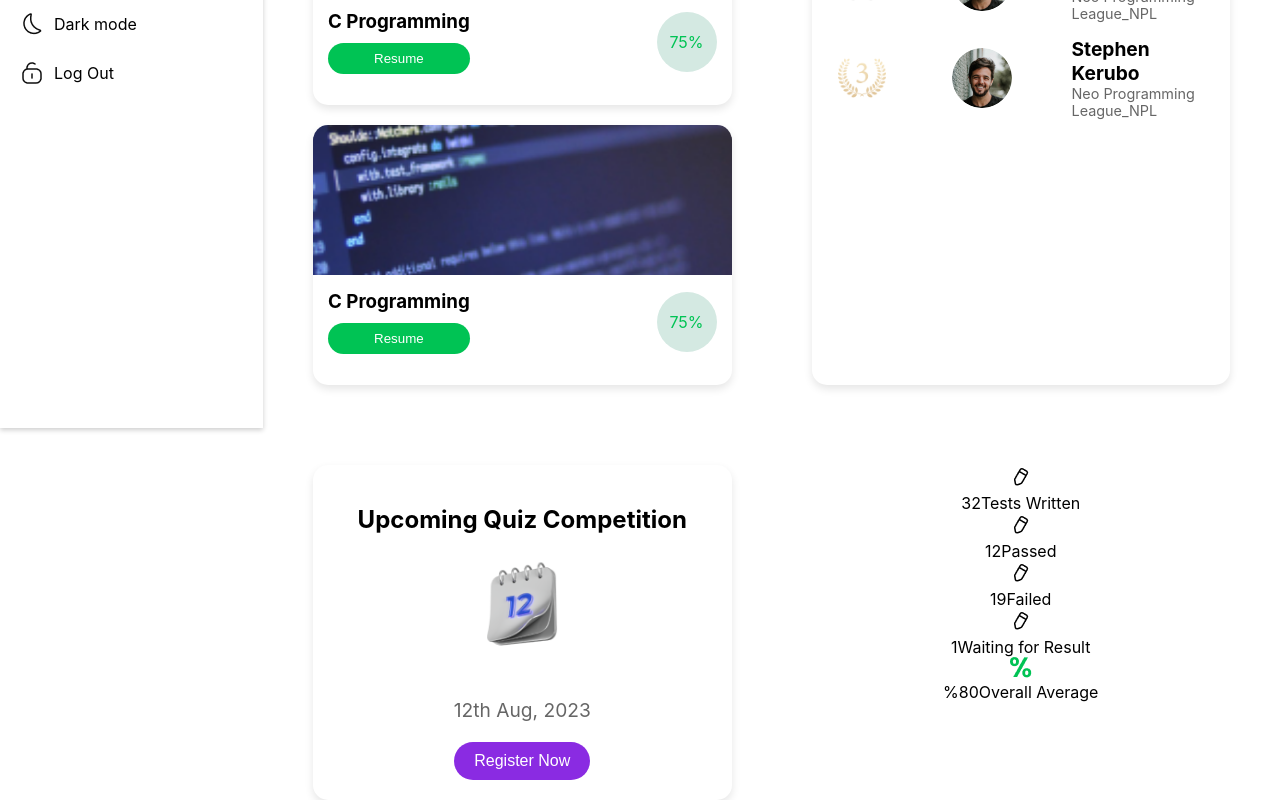
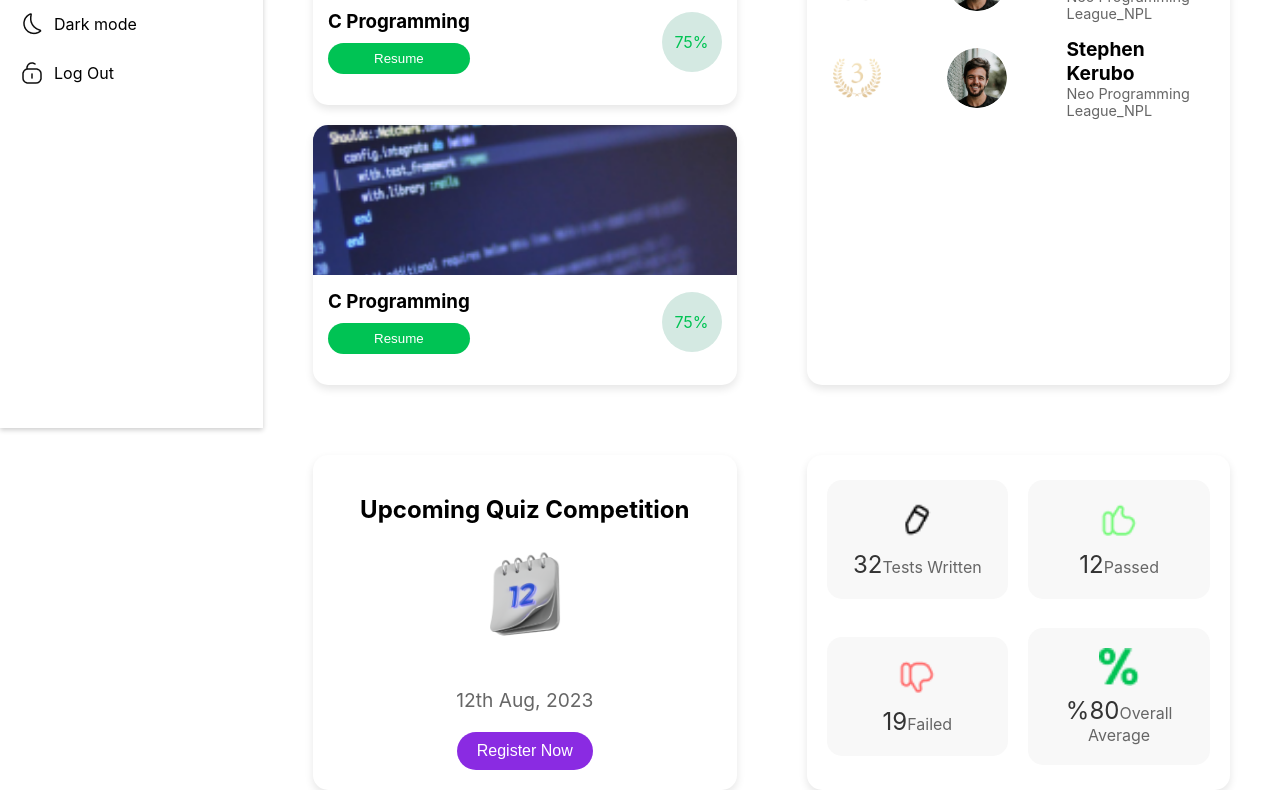
Before and after one commit to Ali-H-Hassan/ByteBattles-CodingAdventure, a React (Create React App) app in the folder frontend/: page /Dashboard in a window 1280 px wide. Shown: the part 372-1172 px from the top of the page. Built offline with nearby package versions, Linux system fonts and the light colour scheme.

Commit message:
Stats Styling

```diff
--- a/frontend/src/pages/Dashboard/Dashboard.css
+++ b/frontend/src/pages/Dashboard/Dashboard.css
@@ -97,7 +97,7 @@
   display: grid;
   grid-template-columns: 1fr 1fr;
   grid-template-rows: auto;
-  gap: 80px;
+  gap: 70px;
   margin-top: 20px;
 }
 
@@ -292,3 +292,46 @@ h3 {
   cursor: pointer;
   font-size: 1em;
 }
+.statistics {
+  background: #fff;
+  border-radius: 15px;
+  box-shadow: 0 4px 8px rgba(0, 0, 0, 0.1);
+  padding: 20px;
+  display: grid;
+  grid-template-columns: repeat(2, 1fr);
+  grid-gap: 20px;
+  align-items: center;
+  justify-items: center;
+}
+
+.statistic-card {
+  background: #f8f8f8;
+  border-radius: 15px;
+  padding: 20px;
+  display: flex;
+  flex-direction: column;
+  align-items: center;
+  justify-content: center;
+  width: 100%;
+}
+
+.statistic-icon {
+  width: 40px;
+  height: auto;
+  margin-bottom: 10px;
+}
+
+.statistic-info {
+  text-align: center;
+}
+
+.statistic-number {
+  font-size: 1.5em;
+  color: #333;
+  margin-bottom: 5px;
+}
+
+.statistic-text {
+  font-size: 1em;
+  color: #666;
+}
--- a/frontend/src/pages/Dashboard/Dashboard.jsx
+++ b/frontend/src/pages/Dashboard/Dashboard.jsx
@@ -15,7 +15,6 @@ import GoldMedal from "../../assets/gold-medal.png";
 import SilverMedal from "../../assets/silver-medal.png";
 import BronzeMedal from "../../assets/bronze-medal.png";
 import CalendarIcon from "../../assets/CalendarIcon.png";
-import Participants from "../../assets/Work.png";
 import Average from "../../assets/%.png";
 import Passed from "../../assets/Like.png";
 import Failed from "../../assets/Dislike.png";
@@ -216,28 +215,17 @@ function Dashboard() {
               </div>
             </div>
             <div className="statistic-card">
-              <img src={Tests} alt="Passed" className="statistic-icon" />
+              <img src={Passed} alt="Passed" className="statistic-icon" />
               <div className="statistic-info">
                 <span className="statistic-number">12</span>
                 <span className="statistic-text">Passed</span>
               </div>
             </div>
             <div className="statistic-card">
-              <img src={Tests} alt="Failed" className="statistic-icon" />
+              <img src={Failed} alt="Failed" className="statistic-icon" />
               <div className="statistic-info">
                 <span className="statistic-number">19</span>
                 <span className="statistic-text">Failed</span>
-              </div>
-            </div>
-            <div className="statistic-card">
-              <img
-                src={Tests}
-                alt="Waiting for Result"
-                className="statistic-icon"
-              />
-              <div className="statistic-info">
-                <span className="statistic-number">1</span>
-                <span className="statistic-text">Waiting for Result</span>
               </div>
             </div>
             <div className="statistic-card">
```
